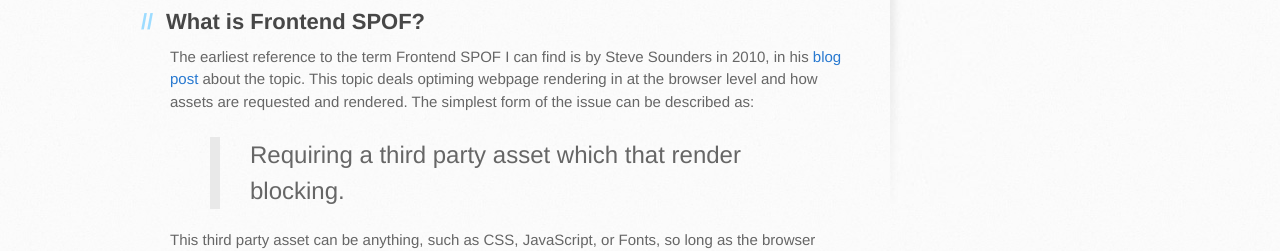
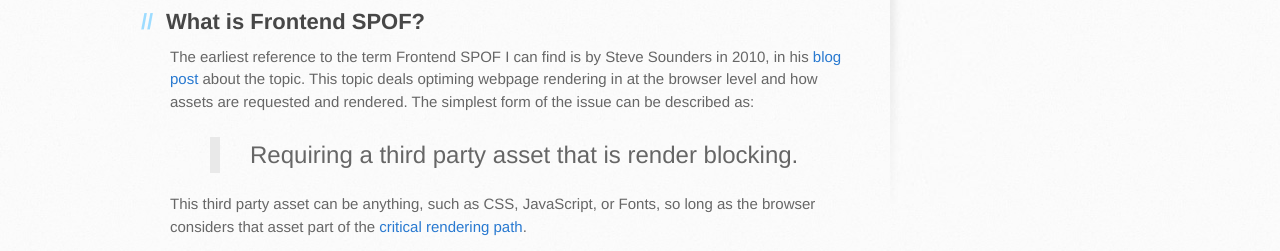
Before and after one commit to CashWilliams/frontend-spof, a plain HTML site: page index.html in a window 1280 px wide. Shown: the part 532-783 px from the top of the page. Drawn offline with Linux system fonts and the light colour scheme.

Commit message:
Fixing typo in homepage quote.

```diff
--- a/index.html
+++ b/index.html
@@ -47,7 +47,7 @@
             are requested and rendered. The simplest form of the issue can be described as:
 
             <blockquote>
-              Requiring a third party asset which that render blocking.
+              Requiring a third party asset that is render blocking.
             </blockquote>
 
             This third party asset can be anything, such as CSS, JavaScript, or Fonts, so long as the
```
